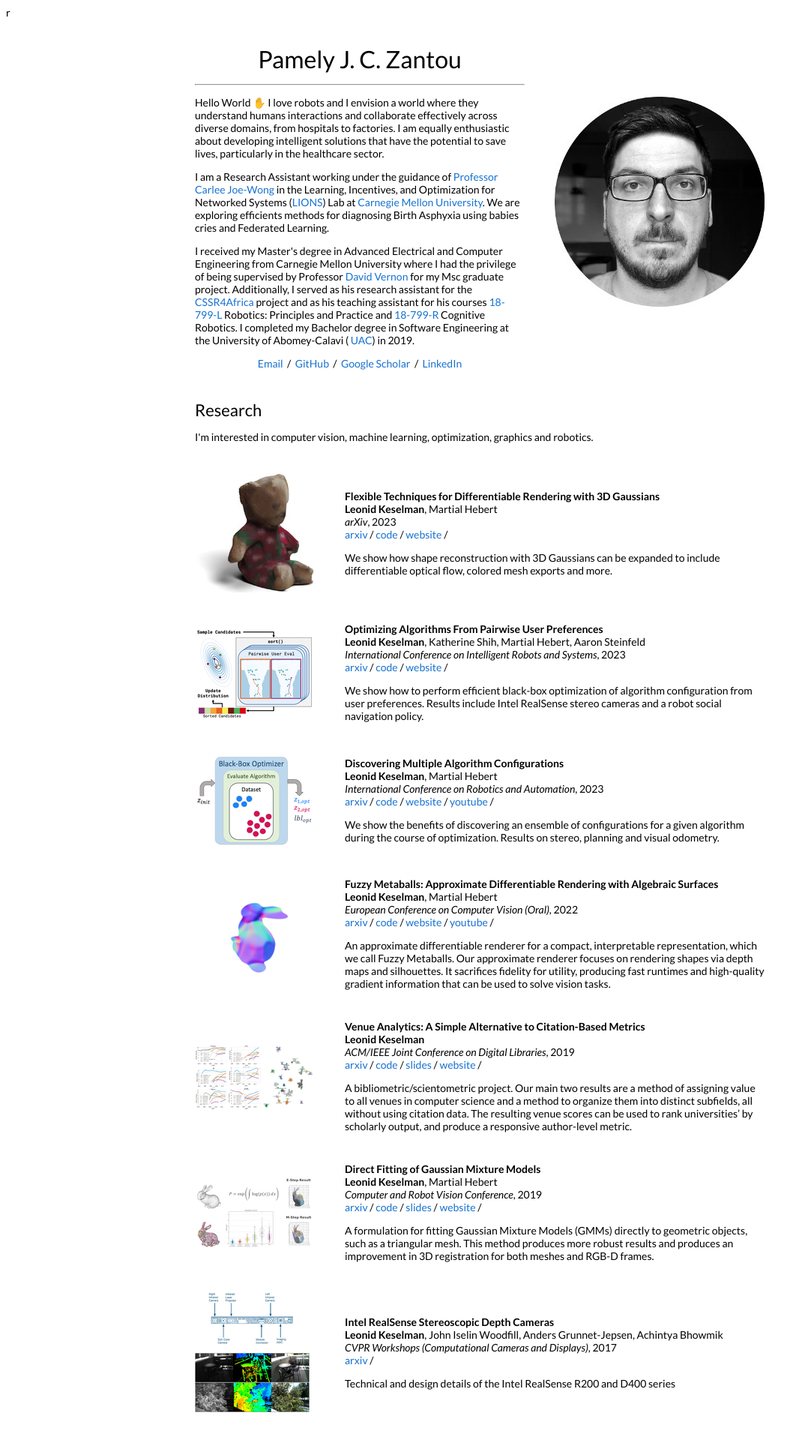
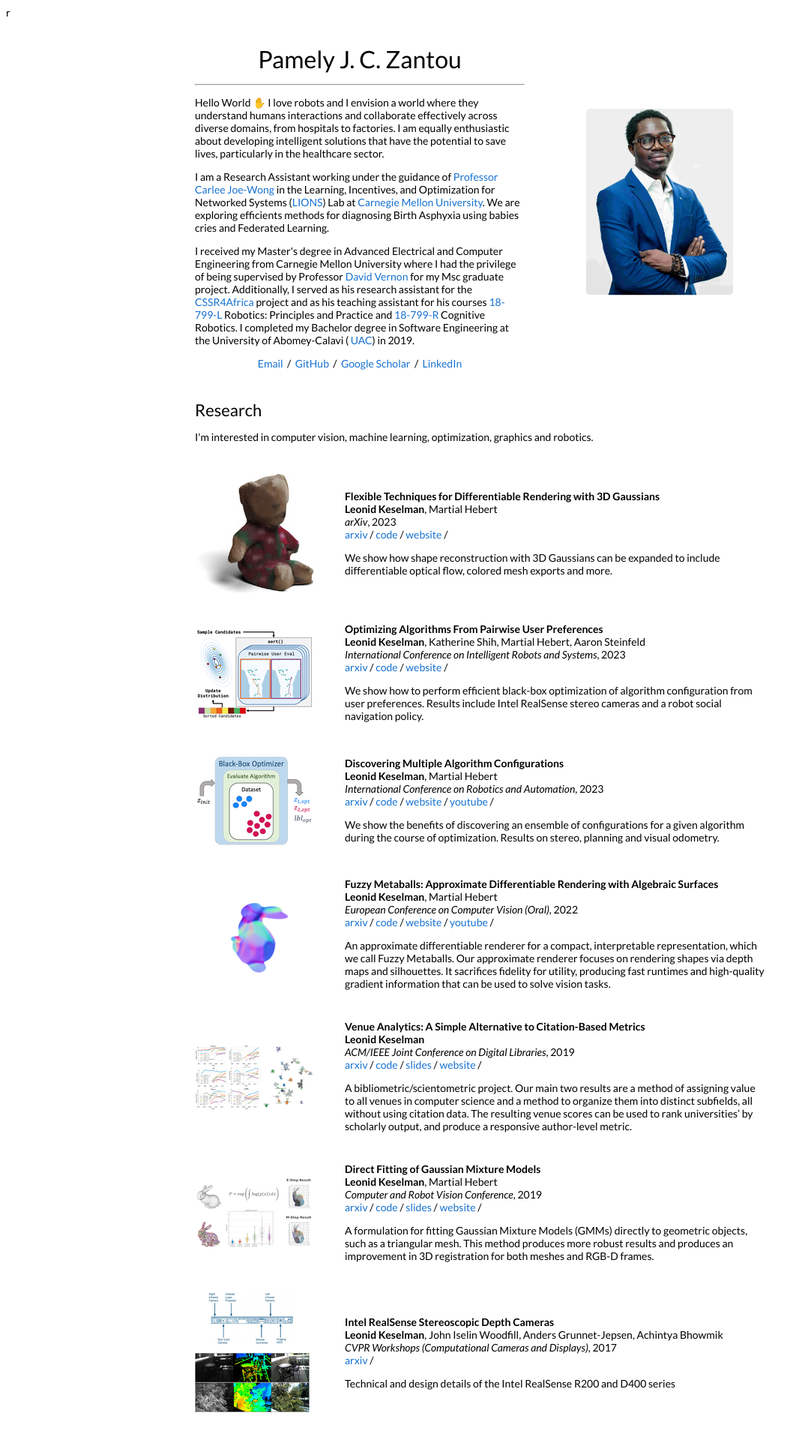
Before and after one commit to pamely/pamely.github.io, a Jekyll site: the page built from _posts/2023-08-28-3dgaussians.markdown, in a window 1280 px wide. Shown: the top 1920 px of the page at 75% size, without its empty margins (0-1074 px from the left). Built offline with Jekyll 4.4.1, drawn with Linux system fonts in a browser that asks for light colours.

Commit message:
Update default.html

```diff
--- a/_layouts/default.html
+++ b/_layouts/default.html
@@ -53,7 +53,7 @@
               </p>
             </td>
             <td style="padding:2.5%;width:40%;max-width:40%">
-              <img style="width:100%;max-width:100%" alt="profile photo" src="images/circle_bw_crop.jpg">
+              <img style="width:100%;max-width:100%" alt="profile photo" src="images/pam-image.png">
             </td>
           </tr>
         </table>
```
